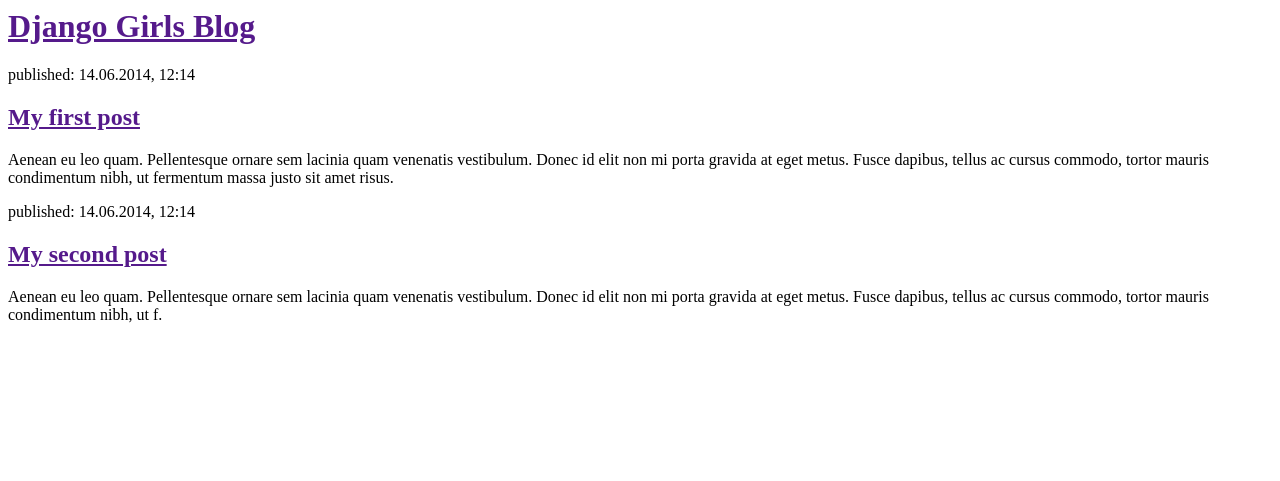
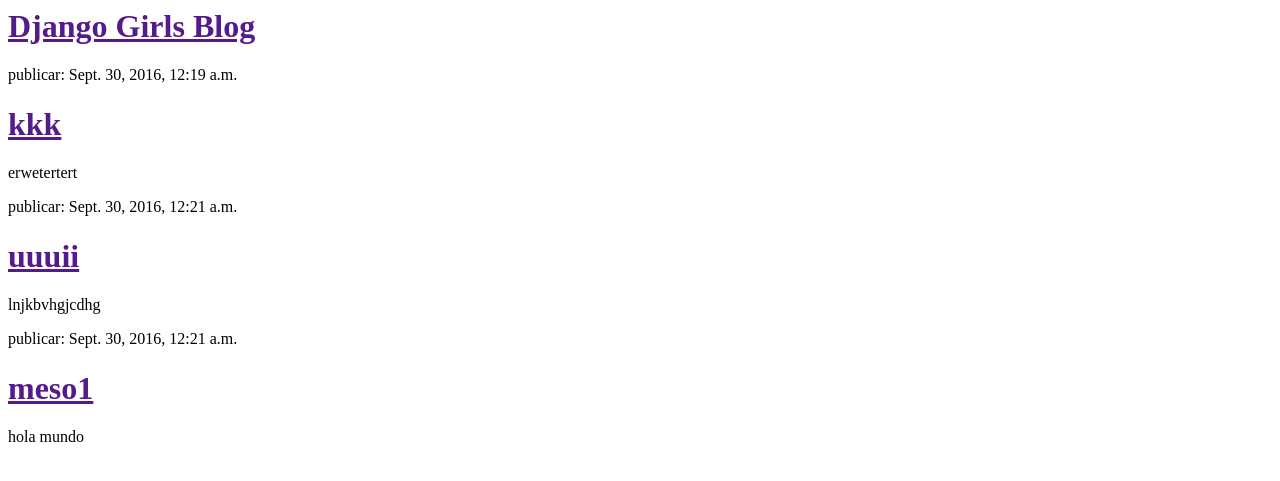
Before and after one commit to albertroman/djangoapp, a Django app: page / in a window 1280 px wide. Shown: the top 481 px of the page. Run offline with Django 3.2, Linux system fonts and the light colour scheme; data comes from the database, SQL or seed files in the repository; both versions use the stored data as it was after the commit.

Commit message:
cambie el thml para la pagina

```diff
--- a/blog/templates/blog/Listar_articulos.html
+++ b/blog/templates/blog/Listar_articulos.html
@@ -7,16 +7,12 @@
             <h1><a href="">Django Girls Blog</a></h1>
         </div>
 
+          {% for post in posts %}
         <div>
-            <p>published: 14.06.2014, 12:14</p>
-            <h2><a href="">My first post</a></h2>
-            <p>Aenean eu leo quam. Pellentesque ornare sem lacinia quam venenatis vestibulum. Donec id elit non mi porta gravida at eget metus. Fusce dapibus, tellus ac cursus commodo, tortor mauris condimentum nibh, ut fermentum massa justo sit amet risus.</p>
+            <p>publicar: {{ post.fecha_publicacion }}</p>
+            <h1><a href="">{{ post.titulo }}</a></h1>
+            <p>{{ post.texto|linebreaksbr }}</p>
         </div>
-
-        <div>
-            <p>published: 14.06.2014, 12:14</p>
-            <h2><a href="">My second post</a></h2>
-            <p>Aenean eu leo quam. Pellentesque ornare sem lacinia quam venenatis vestibulum. Donec id elit non mi porta gravida at eget metus. Fusce dapibus, tellus ac cursus commodo, tortor mauris condimentum nibh, ut f.</p>
-        </div>
+    {% endfor %}
     </body>
 </html>
--- a/blog/views.py
+++ b/blog/views.py
@@ -1,6 +1,17 @@
-from django.shortcuts import render
+#from django.shortcuts import render
+#from .models import Postear
+#from django.utils import timezone
 
 # Create your views here.
 
+#def Listar_articulos(request):
+#    postear = Postear.objects.filter(published_date__lte=timezone.now()).order_by('published_date')
+#    return render(request, 'blog/Listar_articulos.html', {'postear':postear})
+
+from django.shortcuts import render
+from django.utils import timezone
+from .models import Postear
+
 def Listar_articulos(request):
-        return render(request, 'blog/Listar_articulos.html', {})
+    posts = Postear.objects.filter(fecha_publicacion__lte=timezone.now()).order_by('fecha_publicacion')
+    return render(request, 'blog/Listar_articulos.html', {'posts': posts})
```
Also changed, not shown: db.sqlite3.
